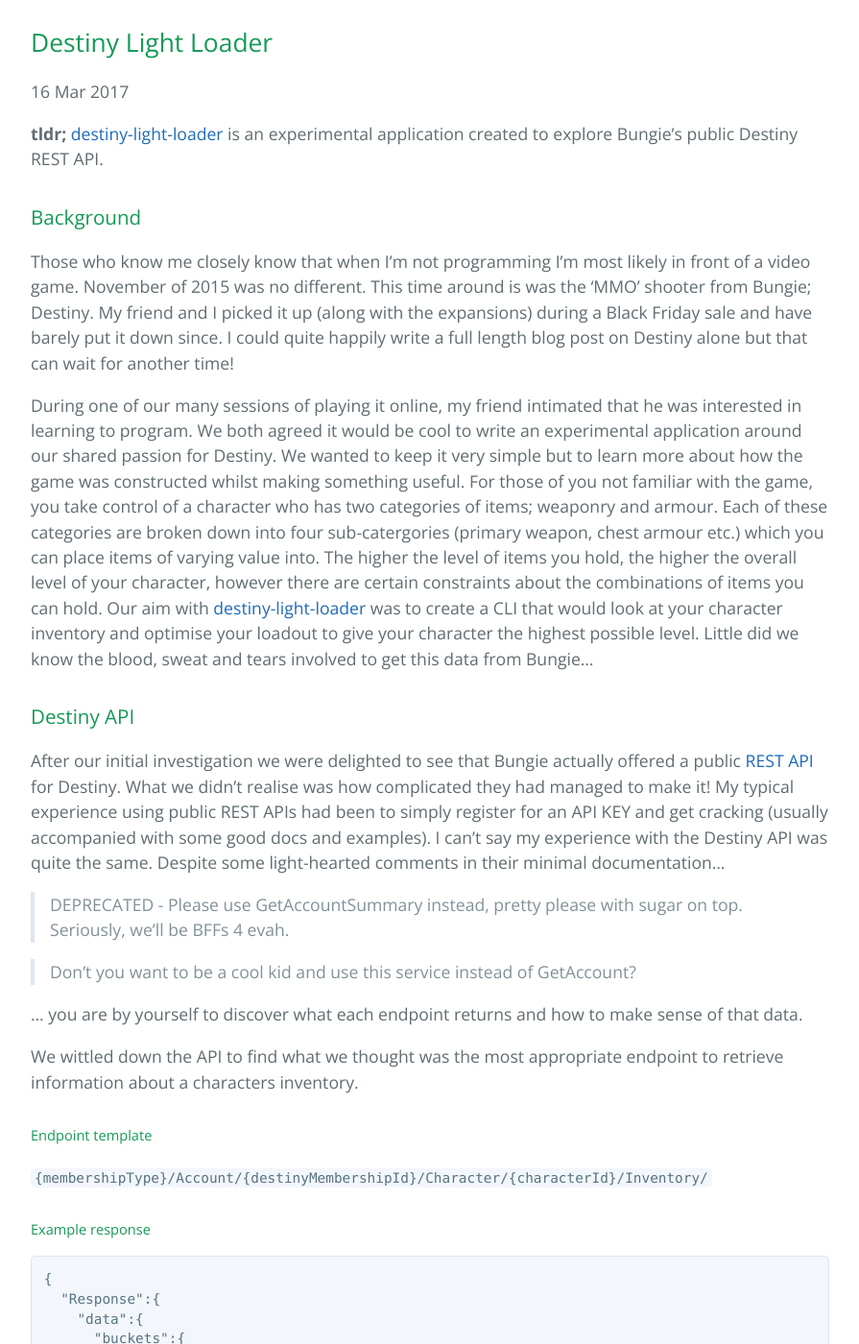
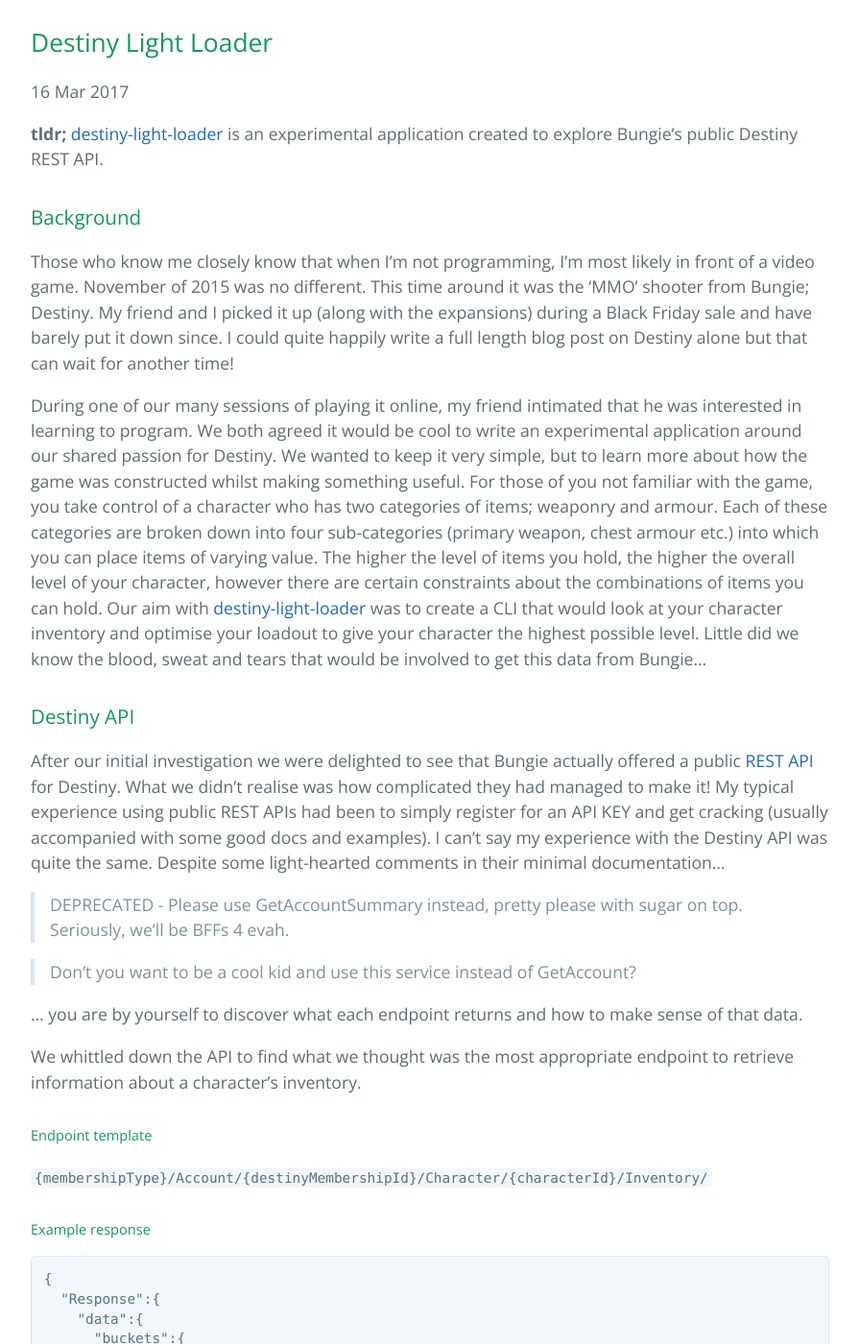
Before and after one commit to alexlukelevy/alexlukelevy.github.io, a Jekyll site: the page built from _posts/2017-03-18-destiny-light-loader.markdown, in a window 1280 px wide and 1400 px high, scrolled down 546 px. Shown: the whole window at 96% size, without its empty margins (192-1087 px from the left). Built offline with Jekyll 4.4.1, drawn with Linux system fonts in a browser that asks for light colours; nearby versions of some CDN libraries; some of the changed text lies outside the part shown.

Commit message:
Destiny blog post edits

````diff
--- a/_posts/2017-03-18-destiny-light-loader.markdown
+++ b/_posts/2017-03-18-destiny-light-loader.markdown
@@ -8,9 +8,9 @@ categories: experiments
 **tldr;** [destiny-light-loader](https://github.com/alexlukelevy/destiny-light-loader) is an experimental application created to explore Bungie's public Destiny REST API.
 
 ### Background
-Those who know me closely know that when I'm not programming I'm most likely in front of a video game. November of 2015 was no different. This time around is was the 'MMO' shooter from Bungie; Destiny. My friend and I picked it up (along with the expansions) during a Black Friday sale and have barely put it down since. I could quite happily write a full length blog post on Destiny alone but that can wait for another time!
+Those who know me closely know that when I'm not programming, I'm most likely in front of a video game. November of 2015 was no different. This time around it was the 'MMO' shooter from Bungie; Destiny. My friend and I picked it up (along with the expansions) during a Black Friday sale and have barely put it down since. I could quite happily write a full length blog post on Destiny alone but that can wait for another time!
 
-During one of our many sessions of playing it online, my friend intimated that he was interested in learning to program. We both agreed it would be cool to write an experimental application around our shared passion for Destiny. We wanted to keep it very simple but to learn more about how the game was constructed whilst making something useful. For those of you not familiar with the game, you take control of a character who has two categories of items; weaponry and armour. Each of these categories are broken down into four sub-catergories (primary weapon, chest armour etc.) which you can place items of varying value into. The higher the level of items you hold, the higher the overall level of your character, however there are certain constraints about the combinations of items you can hold. Our aim with [destiny-light-loader](https://github.com/alexlukelevy/destiny-light-loader) was to create a CLI that would look at your character inventory and optimise your loadout to give your character the highest possible level. Little did we know the blood, sweat and tears involved to get this data from Bungie...
+During one of our many sessions of playing it online, my friend intimated that he was interested in learning to program. We both agreed it would be cool to write an experimental application around our shared passion for Destiny. We wanted to keep it very simple, but to learn more about how the game was constructed whilst making something useful. For those of you not familiar with the game, you take control of a character who has two categories of items; weaponry and armour. Each of these categories are broken down into four sub-categories (primary weapon, chest armour etc.) into which you can place items of varying value. The higher the level of items you hold, the higher the overall level of your character, however there are certain constraints about the combinations of items you can hold. Our aim with [destiny-light-loader](https://github.com/alexlukelevy/destiny-light-loader) was to create a CLI that would look at your character inventory and optimise your loadout to give your character the highest possible level. Little did we know the blood, sweat and tears that would be involved to get this data from Bungie...
 
 ### Destiny API
 After our initial investigation we were delighted to see that Bungie actually offered a public [REST API](https://www.bungie.net/platform/destiny/help/) for Destiny. What we didn't realise was how complicated they had managed to make it! My typical experience using public REST APIs had been to simply register for an API KEY and get cracking (usually accompanied with some good docs and examples). I can't say my experience with the Destiny API was quite the same. Despite some light-hearted comments in their minimal documentation...
@@ -21,7 +21,7 @@ After our initial investigation we were delighted to see that Bungie actually of
 
 ... you are by yourself to discover what each endpoint returns and how to make sense of that data.
 
-We wittled down the API to find what we thought was the most appropriate endpoint to retrieve information about a characters inventory.
+We whittled down the API to find what we thought was the most appropriate endpoint to retrieve information about a character's inventory.
 
 ##### Endpoint template
 
@@ -64,7 +64,7 @@ We wittled down the API to find what we thought was the most appropriate endpoin
 }
 ```
 
-This appeared to return items although many fields that we had expected to find (item name etc.) were not present and instead an `itemHash` was found. Trawling the somewhat useful Destiny [community](https://www.bungie.net/en/Clan/Forum/39966) for developers we discovered that these `itemHash`es corresponded to unique identifiers for items and could be resolved to find more details about the item. The somewhat tricky thing was that in order to resolve an `itemHash` the recommended approach was to fetch the latest definitions of items from Bungie and load them into a SQLite DB. This sounded slightly complicated for the purposes of our run-once application, so luckily we stumbled across another method. By appending `?definitions=true` to the end of your request, Bungie will send back the item definitions as a large JSON object. Obviously this approach is not practical if you need to make lots of requests to their API as you are fetching the same definitions all the time, however we only needed to make one call and this seemed a lot easier than starting up a SQLite DB.
+This appeared to return items although many fields that we had expected to find (item name etc.) were not present and instead an `itemHash` was found. Trawling the somewhat useful Destiny [community](https://www.bungie.net/en/Clan/Forum/39966) for developers, we discovered that these `itemHash`es corresponded to unique identifiers for items and could be resolved to find more details about the item. The somewhat tricky thing was that in order to resolve an `itemHash` the recommended approach was to fetch the latest definitions of items from Bungie and load them into a SQLite DB. This sounded slightly complicated for the purposes of our run-once application, so luckily we stumbled across another method. By appending `?definitions=true` to the end of your request, Bungie would send back the item definitions as a large JSON object. Obviously this approach is not practical if you need to make lots of requests to their API as you are fetching the same definitions all the time. However we only needed to make one call and this seemed a lot easier than starting up a SQLite DB.
 
 A larger issue cropped up though... we were only retrieving the data for items already equipped in our inventory. Where were we going wrong? The endpoint promised to return the full inventory for our character but we weren't seeing it. Having spent hours in the Chrome Debugger Tools, Destiny Item Manager [source code](https://github.com/DestinyItemManager/DIM) and frantic Googling, we discovered that we needed to send additional headers with our requests to the API. Namely, you had to authenticate with a game network provider (PlayStation Network or Xbox Live) and obtain a token that you will send to Bungie. Only after this will you start to see all of the characters inventory. I really wish this information was more easily discoverable on the Web (hopefully this blog helps)! The logic to implement this can be found in our [PsnAuthenticationClass](https://github.com/alexlukelevy/destiny-light-loader/blob/master/src/main/java/auth/PsnAuthenticationService.java). It's somewhat of an eyesore but I hope it will help other aspiring Destiny developers out there! It works as follows:
 
````
Also changed, not shown: other parts of _posts/2017-03-18-destiny-light-loader.markdown (+2 -2 lines).
